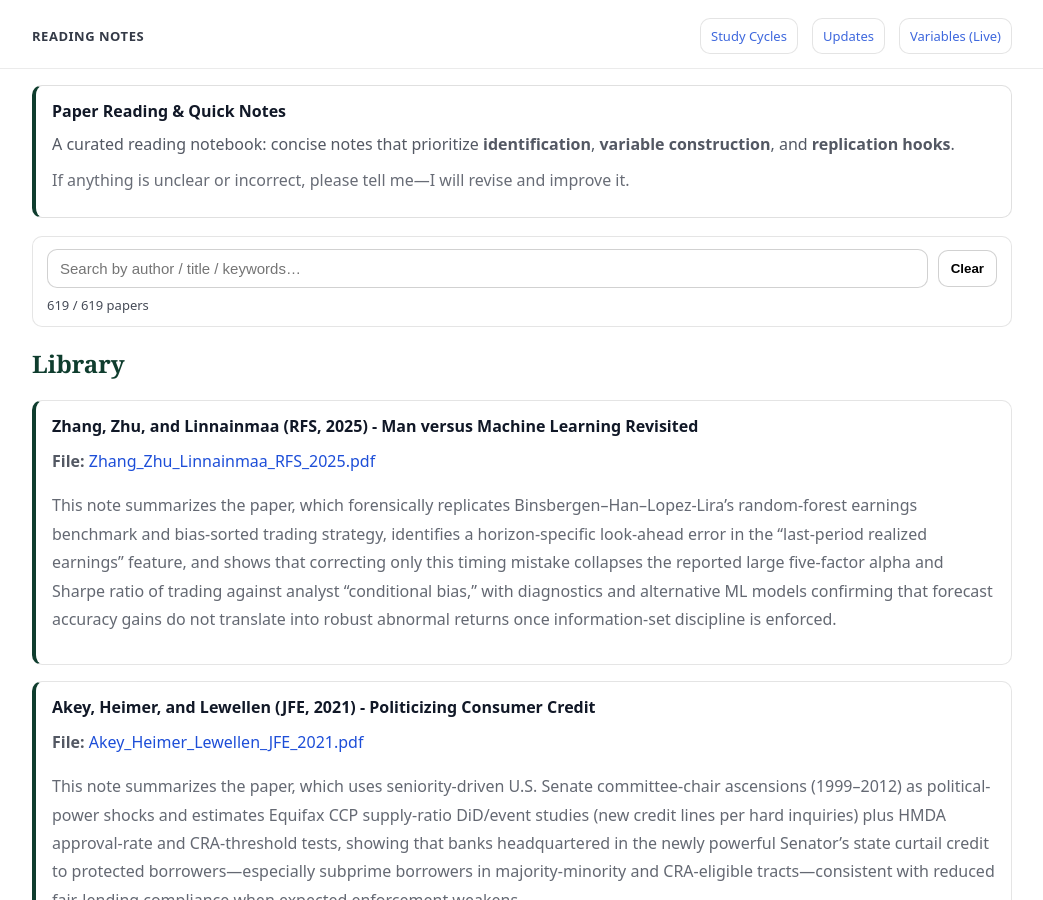
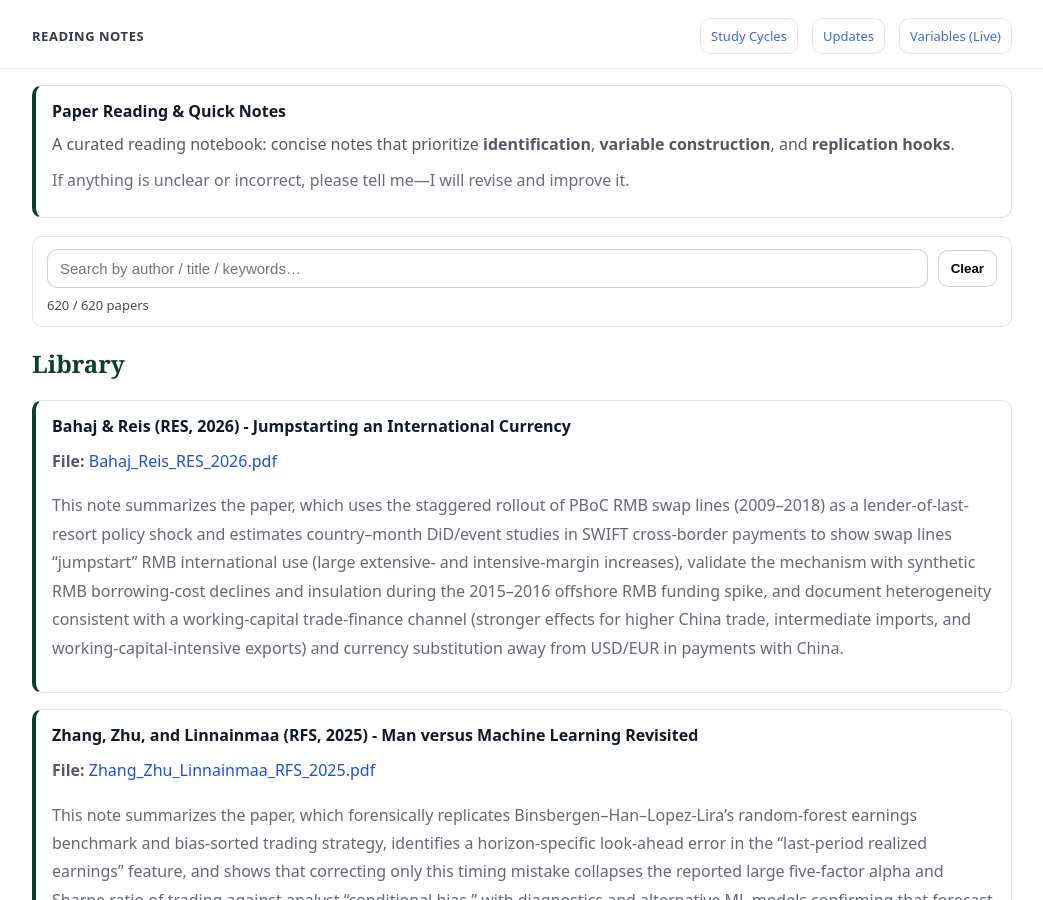
Before and after one commit to yaxinzn/study-archive, a Jekyll site: the page built from reading/index.md, in a window 1280 px wide and 900 px high. Shown: the whole window, without its empty margins (118-1161 px from the left). Built offline with Jekyll 4.4.1, drawn with Linux system fonts in a browser that asks for light colours.

Commit message:
Reading: add/update Bahaj_Reis_RES_2026.pdf

```diff
--- a/_data/reading.yml
+++ b/_data/reading.yml
@@ -1,3 +1,7 @@
+- title: "Bahaj & Reis (RES, 2026) - Jumpstarting an International Currency"
+  file: "Bahaj_Reis_RES_2026.pdf"
+  desc: "This note summarizes the paper, which uses the staggered rollout of PBoC RMB swap lines (2009–2018) as a lender-of-last-resort policy shock and estimates country–month DiD/event studies in SWIFT cross-border payments to show swap lines “jumpstart” RMB international use (large extensive- and intensive-margin increases), validate the mechanism with synthetic RMB borrowing-cost declines and insulation during the 2015–2016 offshore RMB funding spike, and document heterogeneity consistent with a working-capital trade-finance channel (stronger effects for higher China trade, intermediate imports, and working-capital-intensive exports) and currency substitution away from USD/EUR in payments with China."
+
 - title: "Zhang, Zhu, and Linnainmaa (RFS, 2025) - Man versus Machine Learning Revisited"
   file: "Zhang_Zhu_Linnainmaa_RFS_2025.pdf"
   desc: "This note summarizes the paper, which forensically replicates Binsbergen–Han–Lopez-Lira’s random-forest earnings benchmark and bias-sorted trading strategy, identifies a horizon-specific look-ahead error in the “last-period realized earnings” feature, and shows that correcting only this timing mistake collapses the reported large five-factor alpha and Sharpe ratio of trading against analyst “conditional bias,” with diagnostics and alternative ML models confirming that forecast accuracy gains do not translate into robust abnormal returns once information-set discipline is enforced."
```
Also changed, not shown: 1 other file.
